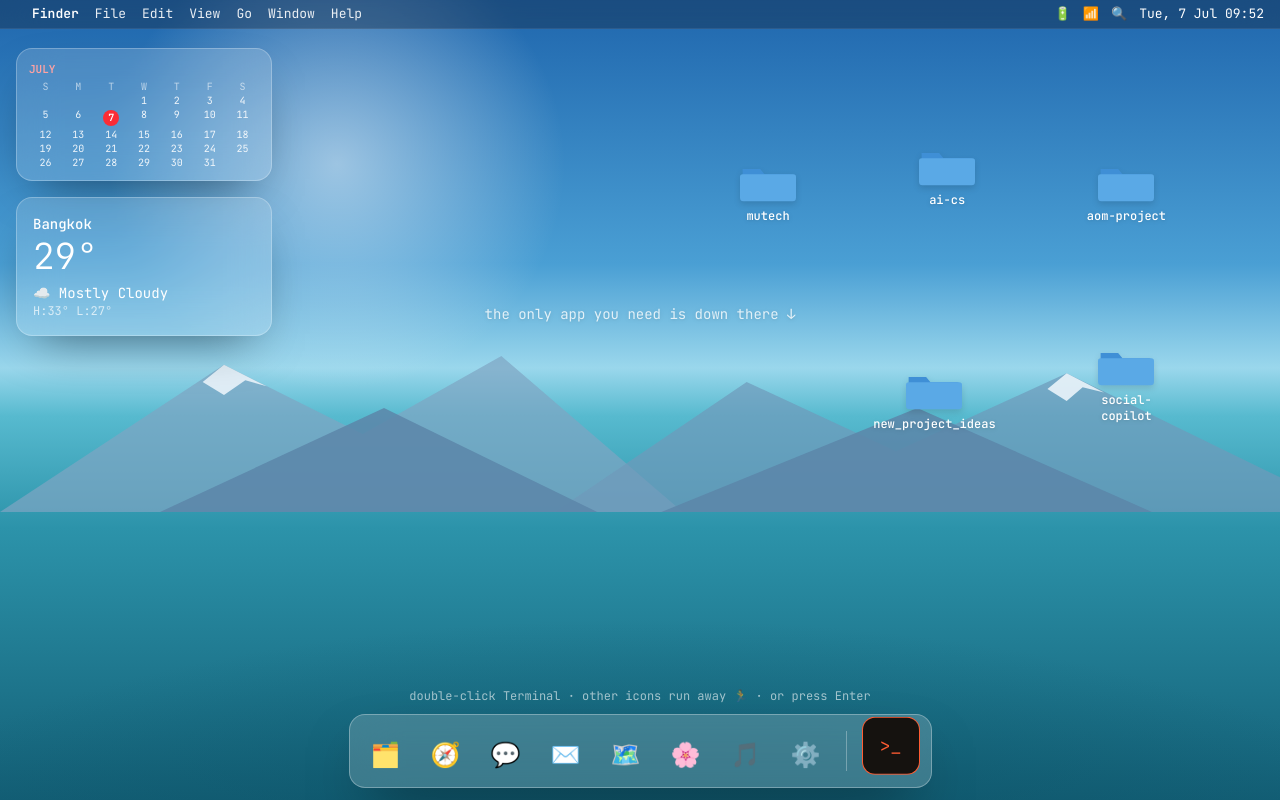
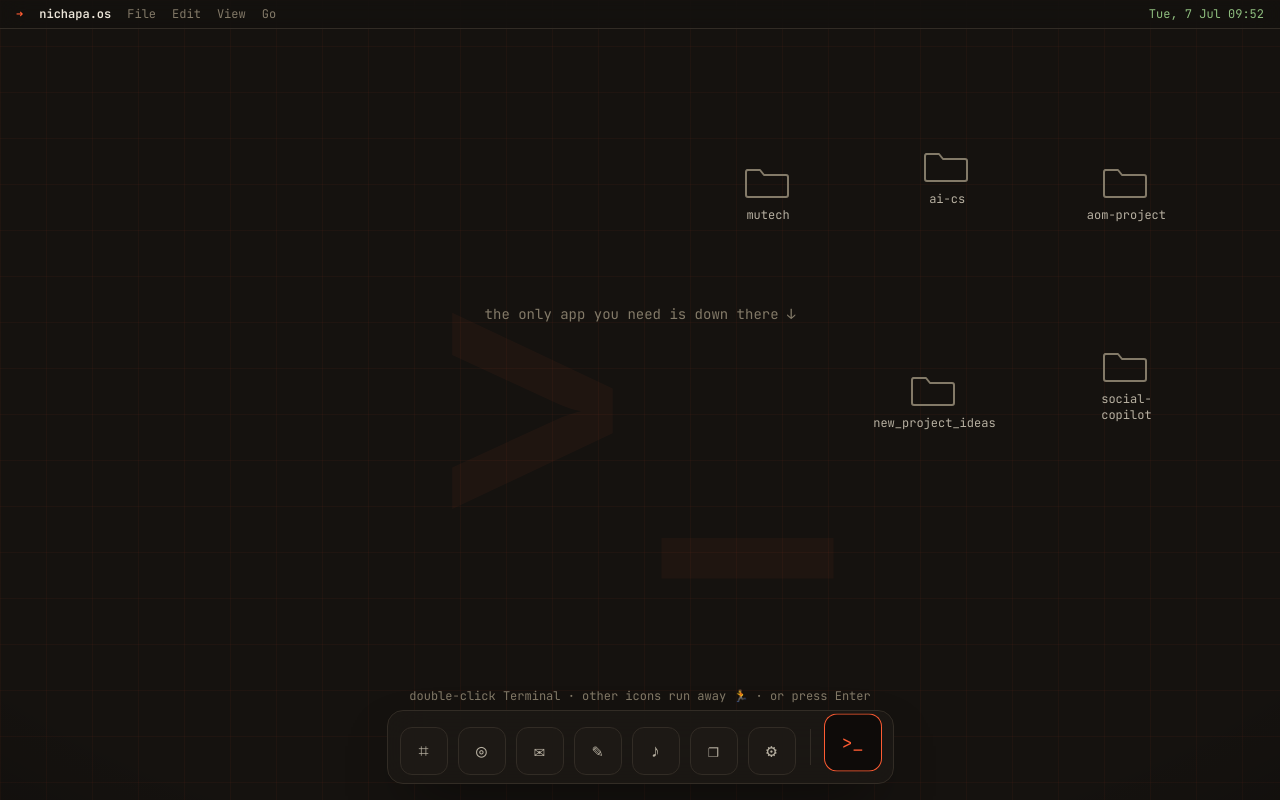
Before and after one commit to nichapa-nop/nichapa-portfolio, a Next.js app: page / in a window 1280 px wide. Shown: the top 800 px of the page. Built offline with nearby package versions, Linux system fonts and the light colour scheme.

Commit message:
refactor: update desktop styles to unify macOS look with terminal palette

```diff
--- a/app/globals.css
+++ b/app/globals.css
@@ -175,58 +175,52 @@ body::after {
   color: var(--paper);
 }
 
-/* ── Desktop landing (macOS look) ─────────────────── */
-.mac-wall {
-  background:
-    radial-gradient(120% 70% at 50% 118%, #0d5468 0%, transparent 58%),
-    linear-gradient(
-      180deg,
-      #1f66ad 0%,
-      #4a9fd4 33%,
-      #9ad7ec 46%,
-      #57bacf 52%,
-      #2c93aa 66%,
-      #135f76 100%
-    );
+/* ── Desktop landing (single theme, terminal palette) ── */
+.os-desk {
+  background-color: var(--paper);
+  background-image:
+    linear-gradient(to right, rgba(255, 92, 51, 0.045) 1px, transparent 1px),
+    linear-gradient(to bottom, rgba(255, 92, 51, 0.045) 1px, transparent 1px);
+  background-size: 46px 46px;
 }
-.mac-sun {
+.os-desk::after {
+  content: "";
   position: absolute;
-  top: -12%;
-  left: 6%;
-  width: 520px;
-  height: 520px;
-  border-radius: 9999px;
-  background: radial-gradient(circle, rgba(255, 255, 255, 0.5), transparent 62%);
+  inset: 0;
   pointer-events: none;
+  background: radial-gradient(
+    120% 120% at 50% 40%,
+    transparent 55%,
+    rgba(0, 0, 0, 0.5) 100%
+  );
 }
-.mac-menubar {
-  background: rgba(18, 24, 34, 0.32);
-  backdrop-filter: blur(18px);
-  border-bottom: 1px solid rgba(255, 255, 255, 0.08);
-}
-.mac-widget {
-  background: rgba(255, 255, 255, 0.16);
-  backdrop-filter: blur(20px);
-  border: 1px solid rgba(255, 255, 255, 0.25);
-  box-shadow: 0 20px 50px -22px rgba(0, 0, 0, 0.55);
+.os-menubar {
+  background: rgba(20, 17, 14, 0.72);
+  backdrop-filter: blur(14px);
+  border-bottom: 1px solid var(--line);
 }
 
 .flee-icon {
   transition: transform 0.18s ease-out;
 }
 
-.dock {
-  background: rgba(255, 255, 255, 0.18);
-  backdrop-filter: blur(24px);
-  border: 1px solid rgba(255, 255, 255, 0.3);
-  box-shadow: 0 26px 60px -22px rgba(0, 0, 0, 0.6);
+.os-dock {
+  background: rgba(29, 25, 21, 0.78);
+  backdrop-filter: blur(20px);
+  border: 1px solid var(--line);
+  box-shadow: 0 24px 60px -24px rgba(0, 0, 0, 0.8);
 }
 .dock-app {
-  transition: transform 0.16s cubic-bezier(0.22, 1, 0.36, 1);
+  transition:
+    transform 0.16s cubic-bezier(0.22, 1, 0.36, 1),
+    border-color 0.16s,
+    color 0.16s;
   transform-origin: bottom center;
 }
 .dock-app:hover {
-  transform: translateY(-12px) scale(1.35);
+  transform: translateY(-10px) scale(1.28);
+  border-color: color-mix(in oklab, var(--accent) 55%, transparent);
+  color: var(--ink);
 }
 
 .term-dock {
@@ -235,7 +229,7 @@ body::after {
 }
 @keyframes dockbounce {
   0%, 100% { transform: translateY(0); }
-  50% { transform: translateY(-14px); }
+  50% { transform: translateY(-12px); }
 }
 .term-ring {
   position: absolute;
@@ -249,21 +243,13 @@ body::after {
   0% { transform: scale(1); opacity: 0.65; }
   100% { transform: scale(1.6); opacity: 0; }
 }
-.mac-alert {
-  background: rgba(28, 26, 23, 0.72);
-  backdrop-filter: blur(24px);
-  border: 1px solid rgba(255, 255, 255, 0.18);
-  box-shadow: 0 30px 70px -20px rgba(0, 0, 0, 0.7);
+.os-alert {
+  background: var(--paper-2);
+  border: 1px solid var(--line);
+  box-shadow: 0 30px 70px -20px rgba(0, 0, 0, 0.8);
   animation: alertpop 0.22s cubic-bezier(0.22, 1, 0.36, 1);
 }
 @keyframes alertpop {
-  from { opacity: 0; transform: scale(0.9); }
+  from { opacity: 0; transform: scale(0.92); }
   to { opacity: 1; transform: scale(1); }
 }
-.callout {
-  animation: floaty 1.8s ease-in-out infinite;
-}
-@keyframes floaty {
-  0%, 100% { transform: translate(-50%, 0); }
-  50% { transform: translate(-50%, -5px); }
-}
--- a/components/Desktop.tsx
+++ b/components/Desktop.tsx
@@ -12,14 +12,13 @@ const FOLDERS = [
 ];
 
 const DOCK = [
-  { icon: "🗂️", label: "Finder" },
-  { icon: "🧭", label: "Safari" },
-  { icon: "💬", label: "Messages" },
-  { icon: "✉️", label: "Mail" },
-  { icon: "🗺️", label: "Maps" },
-  { icon: "🌸", label: "Photos" },
-  { icon: "🎵", label: "Music" },
-  { icon: "⚙️", label: "Settings" },
+  { g: "⌗", label: "Finder" },
+  { g: "◎", label: "Safari" },
+  { g: "✉", label: "Mail" },
+  { g: "✎", label: "Notes" },
+  { g: "♪", label: "Music" },
+  { g: "❐", label: "Files" },
+  { g: "⚙", label: "Settings" },
 ];
 
 const R = 130;
@@ -27,15 +26,16 @@ const PUSH = 75;
 
 function Folder() {
   return (
-    <svg viewBox="0 0 64 50" className="w-14 drop-shadow-md" aria-hidden="true">
-      <path
-        d="M3 10h20l5 6h30a4 4 0 0 1 4 4v3H3z"
-        fill="#3f8fd6"
-      />
-      <path
-        d="M3 16h58a3 3 0 0 1 3 3v24a4 4 0 0 1-4 4H4a4 4 0 0 1-4-4V19a3 3 0 0 1 3-3z"
-        fill="#5aa9e6"
-      />
+    <svg
+      viewBox="0 0 48 40"
+      className="w-12"
+      fill="none"
+      stroke="currentColor"
+      strokeWidth="2"
+      strokeLinejoin="round"
+      aria-hidden="true"
+    >
+      <path d="M3 9h13l4 5h22a2 2 0 0 1 2 2v18a2 2 0 0 1-2 2H4a2 2 0 0 1-2-2V11a2 2 0 0 1 2-2z" />
     </svg>
   );
 }
@@ -97,98 +97,32 @@ export default function Desktop({ onOpen }: { onOpen: () => void }) {
     "  " +
     now.toLocaleTimeString("en-GB", { hour: "2-digit", minute: "2-digit" });
 
-  // calendar grid for the current month
-  const y = now.getFullYear();
-  const m = now.getMonth();
-  const firstDay = new Date(y, m, 1).getDay();
-  const daysInMonth = new Date(y, m + 1, 0).getDate();
-  const today = now.getDate();
-  const cells: (number | null)[] = [
-    ...Array(firstDay).fill(null),
-    ...Array.from({ length: daysInMonth }, (_, i) => i + 1),
-  ];
-  const monthName = now
-    .toLocaleDateString("en-US", { month: "long" })
-    .toUpperCase();
-
   return (
     <div
       ref={wrapRef}
       onMouseMove={onMove}
-      className="mac-wall relative h-full w-full overflow-hidden text-white"
+      className="os-desk relative h-full w-full overflow-hidden font-mono text-ink"
     >
-      <div className="mac-sun" aria-hidden="true" />
-      {/* mountains + horizon */}
-      <svg
-        viewBox="0 0 1200 240"
-        preserveAspectRatio="none"
-        className="pointer-events-none absolute left-0 w-full"
-        style={{ top: "38%", height: "26%" }}
-        aria-hidden="true"
-      >
-        <polygon points="0,240 210,70 340,150 470,60 640,240" fill="#7fa6c4" opacity="0.7" />
-        <polygon points="520,240 700,90 840,170 1000,80 1200,200 1200,240" fill="#6f9abb" opacity="0.7" />
-        <polygon points="150,240 360,120 560,240" fill="#5c86aa" opacity="0.85" />
-        <polygon points="620,240 860,120 1080,240" fill="#5c86aa" opacity="0.85" />
-        {/* snow caps */}
-        <polygon points="210,70 250,95 230,88 210,105 190,90" fill="#eaf4fb" opacity="0.9" />
-        <polygon points="1000,80 1035,102 1015,96 1000,112 982,98" fill="#eaf4fb" opacity="0.9" />
-      </svg>
+      {/* faint watermark */}
+      <div className="pointer-events-none absolute inset-0 grid place-items-center">
+        <span className="select-none text-[28vw] font-bold leading-none text-accent opacity-[0.045]">
+          {">_"}
+        </span>
+      </div>
 
       {/* ── menu bar ── */}
-      <div className="mac-menubar absolute inset-x-0 top-0 z-30 flex items-center justify-between px-4 py-1 text-[13px]">
+      <div className="os-menubar absolute inset-x-0 top-0 z-30 flex items-center justify-between px-4 py-1.5 text-xs text-ink-soft">
         <div className="flex items-center gap-4">
-          <span></span>
-          <span className="font-semibold">Finder</span>
-          <span className="hidden gap-4 opacity-90 sm:flex">
+          <span className="text-accent">➜</span>
+          <span className="font-semibold text-ink">nichapa.os</span>
+          <span className="hidden gap-4 text-muted sm:flex">
             <span>File</span>
             <span>Edit</span>
             <span>View</span>
             <span>Go</span>
-            <span>Window</span>
-            <span>Help</span>
           </span>
         </div>
-        <div className="flex items-center gap-3 text-[13px]">
-          <span>🔋</span>
-          <span>📶</span>
-          <span>🔍</span>
-          <span className="tabular-nums">{clock}</span>
-        </div>
-      </div>
-
-      {/* ── left widgets ── */}
-      <div className="absolute left-4 top-12 z-10 hidden w-64 flex-col gap-4 sm:flex">
-        <div className="flex gap-4">
-          <div className="mac-widget flex-1 rounded-2xl p-3">
-            <p className="text-[11px] font-semibold text-red-300">{monthName}</p>
-            <div className="mt-1 grid grid-cols-7 gap-y-1 text-center text-[10px] leading-none">
-              {["S", "M", "T", "W", "T", "F", "S"].map((d, i) => (
-                <span key={i} className="text-white/60">
-                  {d}
-                </span>
-              ))}
-              {cells.map((c, i) => (
-                <span
-                  key={i}
-                  className={
-                    c === today
-                      ? "mx-auto grid h-4 w-4 place-items-center rounded-full bg-red-500 font-semibold text-white"
-                      : "text-white/90"
-                  }
-                >
-                  {c ?? ""}
-                </span>
-              ))}
-            </div>
-          </div>
-        </div>
-        <div className="mac-widget rounded-2xl p-4">
-          <p className="text-sm font-medium">Bangkok</p>
-          <p className="text-4xl font-light leading-tight">29°</p>
-          <p className="mt-1 text-sm">☁️ Mostly Cloudy</p>
-          <p className="text-xs text-white/70">H:33° L:27°</p>
-        </div>
+        <span className="tabular-nums text-green">{clock}</span>
       </div>
 
       {/* ── project folders (dodge) ── */}
@@ -196,7 +130,7 @@ export default function Desktop({ onOpen }: { onOpen: () => void }) {
         <div
           key={f.label}
           aria-hidden="true"
-          className="flee-icon absolute z-10 flex w-24 select-none flex-col items-center gap-1"
+          className="flee-icon absolute z-10 flex w-24 select-none flex-col items-center gap-1.5 text-muted"
           style={{
             left: `${f.x}%`,
             top: `${f.y}%`,
@@ -204,35 +138,32 @@ export default function Desktop({ onOpen }: { onOpen: () => void }) {
           }}
         >
           <Folder />
-          <span className="text-center text-xs font-medium text-white drop-shadow">
-            {f.label}
-          </span>
+          <span className="text-center text-xs text-ink-soft">{f.label}</span>
         </div>
       ))}
 
       {/* hint */}
-      <p className="absolute inset-x-0 top-1/2 z-10 -translate-y-24 text-center text-sm text-white/80 drop-shadow">
+      <p className="absolute inset-x-0 top-1/2 z-10 -translate-y-24 text-center text-sm text-muted">
         the only app you need is down there ↓
       </p>
 
       {/* ── dock ── */}
-      <div className="absolute inset-x-0 bottom-3 z-20 flex justify-center">
-        <div className="dock flex items-end gap-3 rounded-2xl px-3 py-2">
+      <div className="absolute inset-x-0 bottom-4 z-20 flex justify-center">
+        <div className="os-dock flex items-end gap-2.5 rounded-2xl px-3 py-2">
           {DOCK.map((a) => (
             <button
               key={a.label}
               title={a.label}
-              className="dock-app grid h-12 w-12 cursor-pointer place-items-center rounded-xl text-2xl"
               onClick={() => openToast(a.label)}
+              className="dock-app grid h-12 w-12 cursor-pointer place-items-center rounded-xl border border-line bg-paper-2 text-lg text-ink-soft"
             >
-              {a.icon}
+              {a.g}
             </button>
           ))}
 
-          <span className="mx-1 h-10 w-px self-center bg-white/30" />
+          <span className="mx-1 h-9 w-px self-center bg-line" />
 
           {/* Terminal — the star */}
-          <div className="relative">
           <button
             onClick={onOpen}
             onDoubleClick={onOpen}
@@ -240,38 +171,37 @@ export default function Desktop({ onOpen }: { onOpen: () => void }) {
             className="term-dock relative grid h-14 w-14 cursor-pointer place-items-center rounded-xl"
           >
             <span className="term-ring" />
-              <span className="grid h-full w-full place-items-center rounded-xl bg-[#15120f] font-mono text-lg text-accent ring-1 ring-accent">
+            <span className="grid h-full w-full place-items-center rounded-xl bg-[#0e0b09] text-lg text-accent ring-1 ring-accent">
               {">_"}
             </span>
           </button>
         </div>
       </div>
-      </div>
 
       {/* footer hint */}
-      <p className="absolute inset-x-0 bottom-24 z-10 text-center text-xs text-white/60">
+      <p className="absolute inset-x-0 bottom-24 z-10 text-center text-xs text-muted">
         double-click Terminal · other icons run away 🏃 · or press Enter
       </p>
 
       {/* wrong-app popup */}
       {toast && (
         <div
-          className="absolute inset-0 z-40 grid place-items-center bg-black/30"
+          className="absolute inset-0 z-40 grid place-items-center bg-black/40"
           onClick={closeToast}
         >
           <div
-            className="mac-alert w-72 rounded-2xl p-5 text-center"
+            className="os-alert w-72 rounded-2xl p-5 text-center"
             onClick={(e) => e.stopPropagation()}
           >
-            <div className="text-4xl">🚫</div>
-            <p className="mt-2 font-semibold text-white">Wrong app</p>
-            <p className="mt-1 text-sm text-white/70">
+            <div className="text-3xl text-accent">✗</div>
+            <p className="mt-2 font-semibold text-ink">wrong app</p>
+            <p className="mt-1 text-sm text-ink-soft">
               “{toast}” isn’t available here. The only app you need is{" "}
               <span className="font-semibold text-accent">Terminal</span>.
             </p>
             <button
               onClick={closeToast}
-              className="mt-4 w-full rounded-lg bg-accent py-1.5 text-sm font-semibold text-white transition-opacity hover:opacity-90"
+              className="mt-4 w-full rounded-lg bg-accent py-1.5 text-sm font-semibold text-paper transition-opacity hover:opacity-90"
             >
               OK
             </button>
--- a/components/Shell.tsx
+++ b/components/Shell.tsx
@@ -16,6 +16,8 @@ export default function Shell({ children }: { children: ReactNode }) {
   }, [opened]);
 
   function open() {
+    // always reveal the terminal from the very top (instant, not smooth)
+    window.scrollTo({ top: 0, left: 0, behavior: "instant" as ScrollBehavior });
     setOpened(true);
   }
 
```
Also changed, not shown: next.config.mjs (+10 -1 lines), 1 other file (tests, documents, lock files or other folders). Lines whose indentation alone changed are shown as unchanged.
